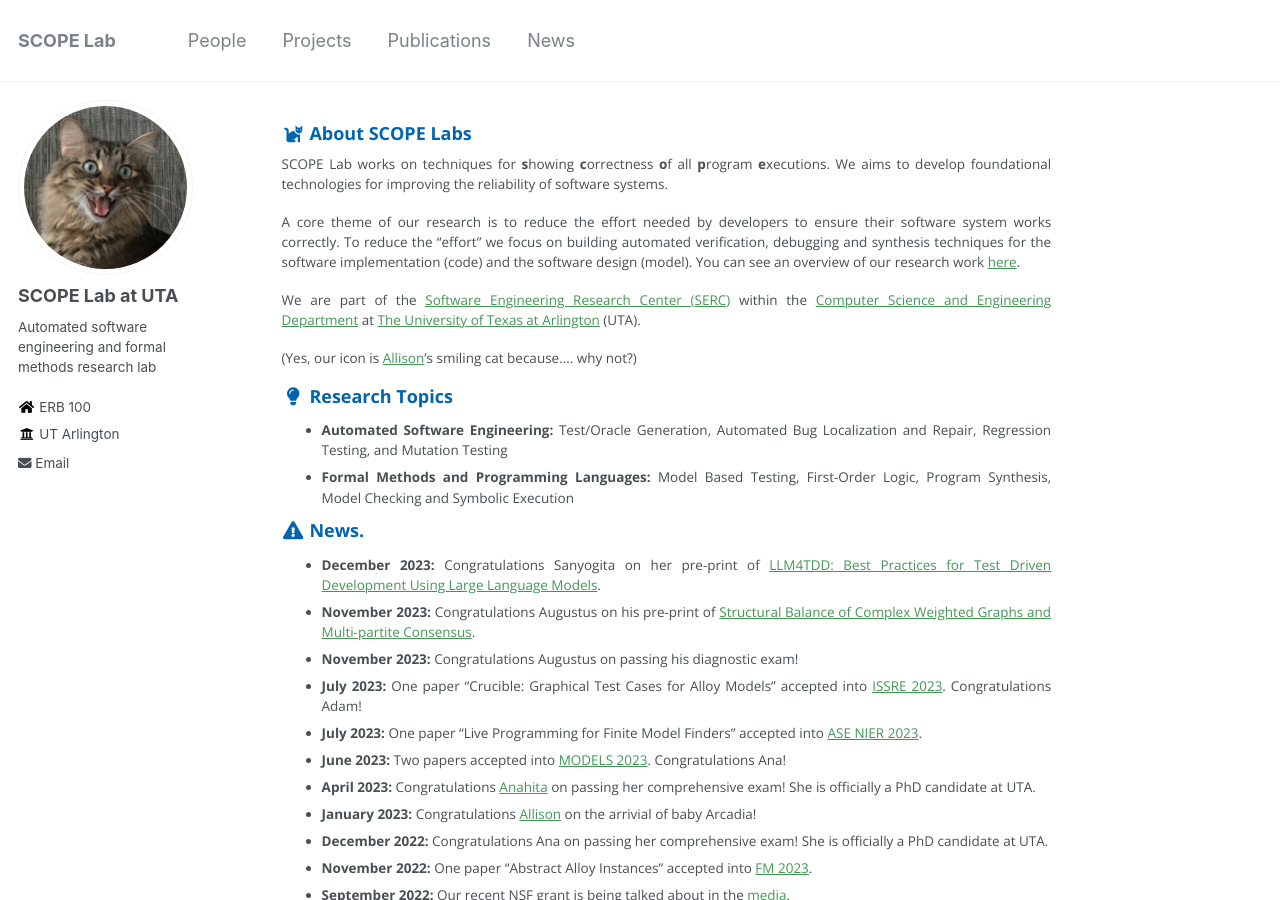
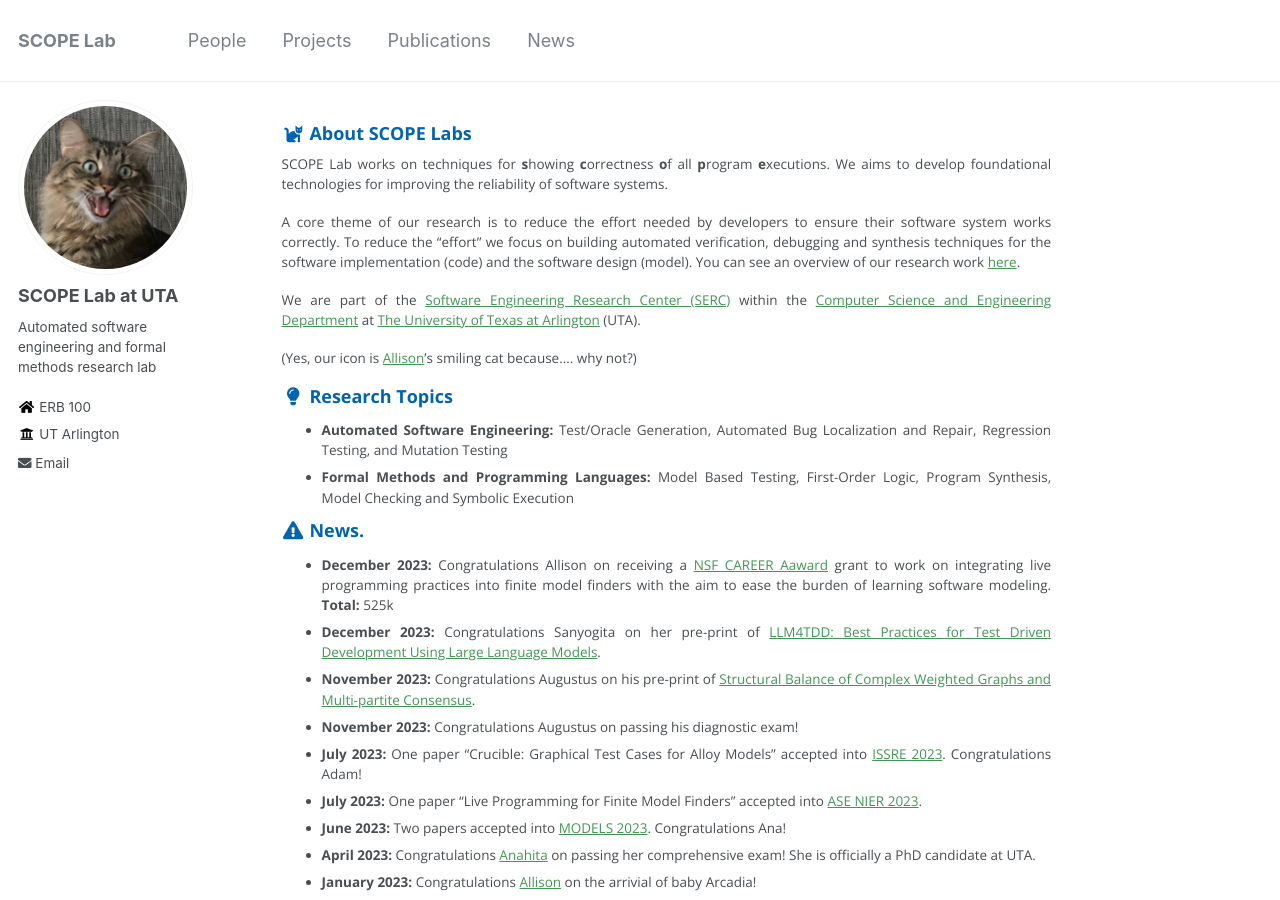
Before and after one commit to SCOPELabUTA/SCOPELabUTA.github.io, a Jekyll site: the page built from _pages/about.md, in a window 1280 px wide and 900 px high. Built offline with Jekyll 4.4.1, drawn with Linux system fonts in a browser that asks for light colours.

Commit message:
Update about.md

```diff
--- a/_pages/about.md
+++ b/_pages/about.md
@@ -24,6 +24,7 @@ Mutation Testing
 Checking and Symbolic Execution
 
 ### <i class="fa fa-fw fa-exclamation-triangle" aria-hidden="true"></i> News.
+* **December 2023:** Congratulations Allison on receiving a [NSF CAREER Aaward](https://www.nsf.gov/awardsearch/showAward?AWD_ID=2337667&HistoricalAwards=false) grant to work on integrating live programming practices into finite model finders with the aim to ease the burden of learning software modeling. **Total:** 525k
 * **December 2023:** Congratulations Sanyogita on her pre-print of [LLM4TDD: Best Practices for Test Driven Development Using Large Language Models](https://arxiv.org/abs/2312.04687).
 * **November 2023:** Congratulations Augustus on his pre-print of [Structural Balance of Complex Weighted Graphs and Multi-partite Consensus](https://arxiv.org/abs/2311.04389).
 * **November 2023:** Congratulations Augustus on passing his diagnostic exam!
```
